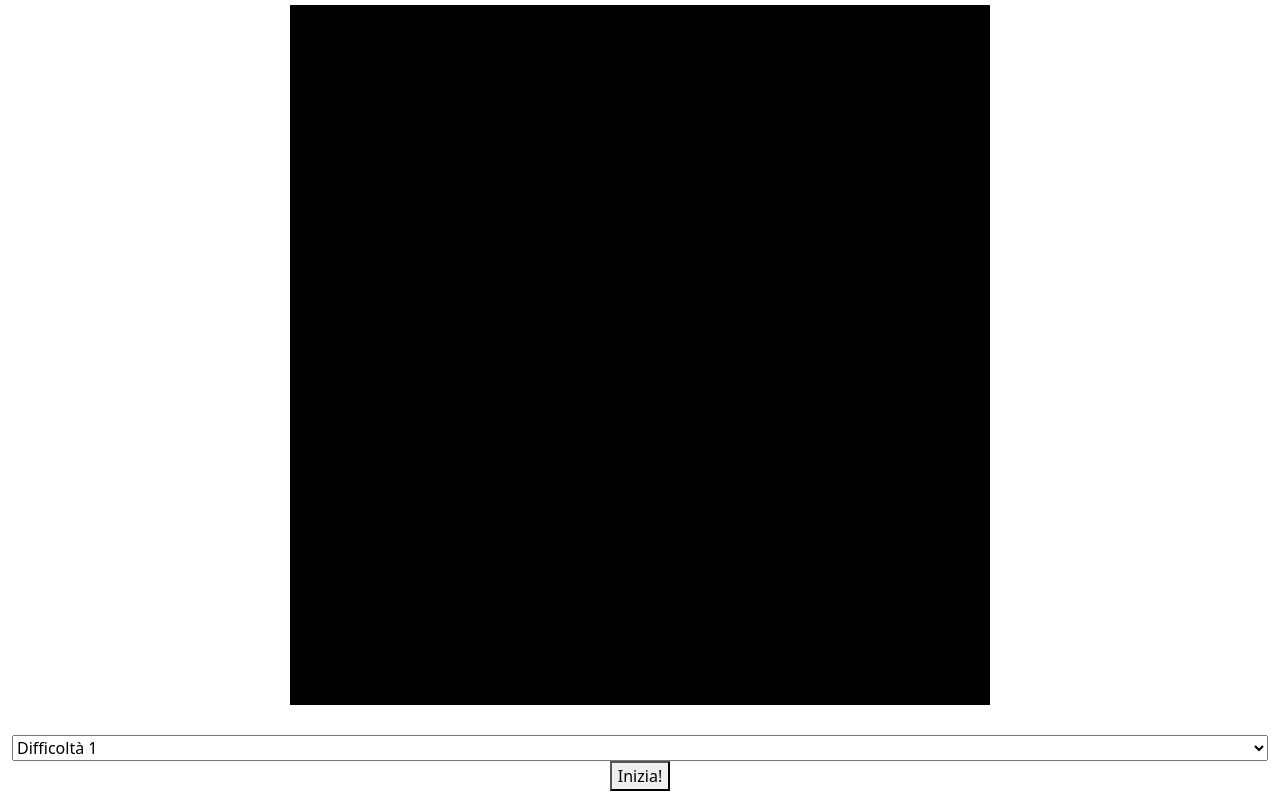
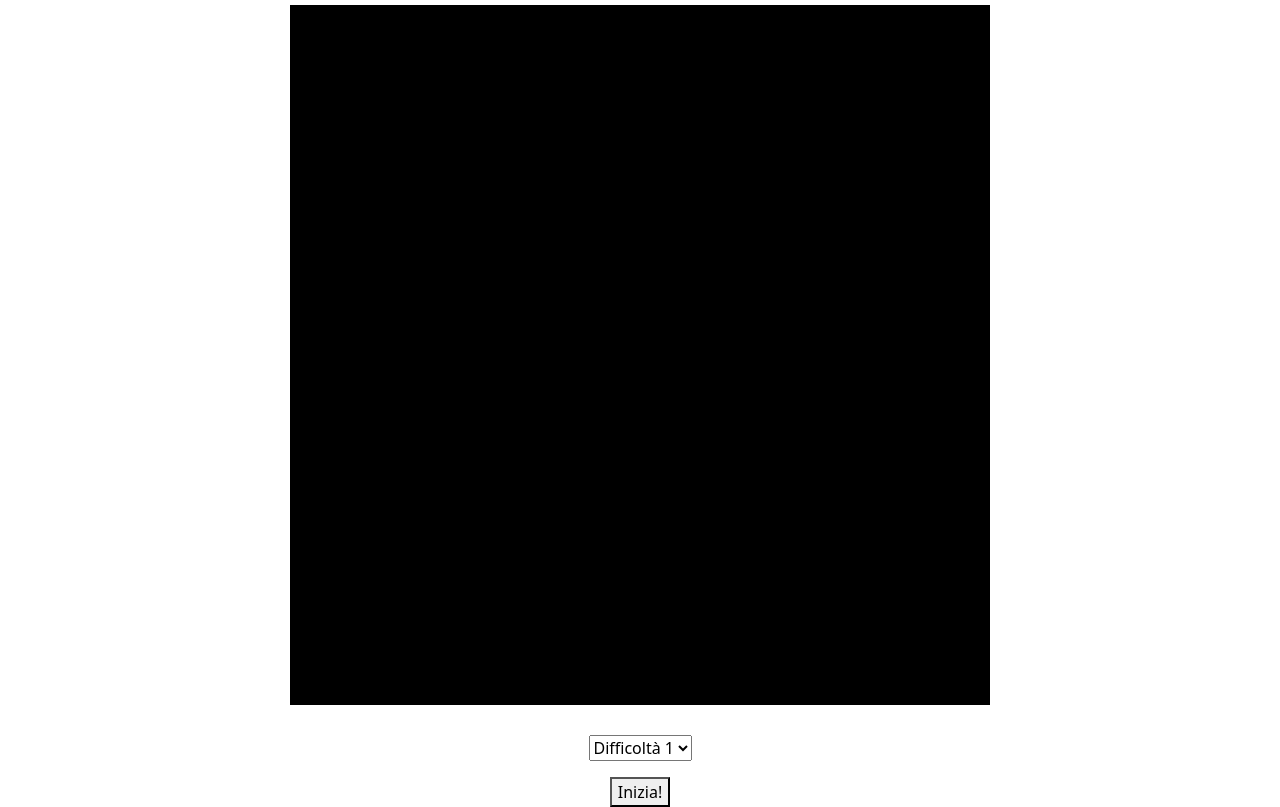
Before and after one commit to DavideGila/js-campominato-grid, a plain HTML site: page bonus/index.html in a window 1280 px wide. Shown: the part 73-880 px from the top of the page. Drawn offline with nearby package versions, Linux system fonts and the light colour scheme.

Commit message:
added style for the select

```diff
--- a/bonus/css/style.css
+++ b/bonus/css/style.css
@@ -23,3 +23,9 @@ button {
 .square-bg {
     background-color: lightblue;
 }
+
+#difficulty {
+    margin: 0 auto;
+    display: block;
+    margin-bottom: 1em;
+}
```
